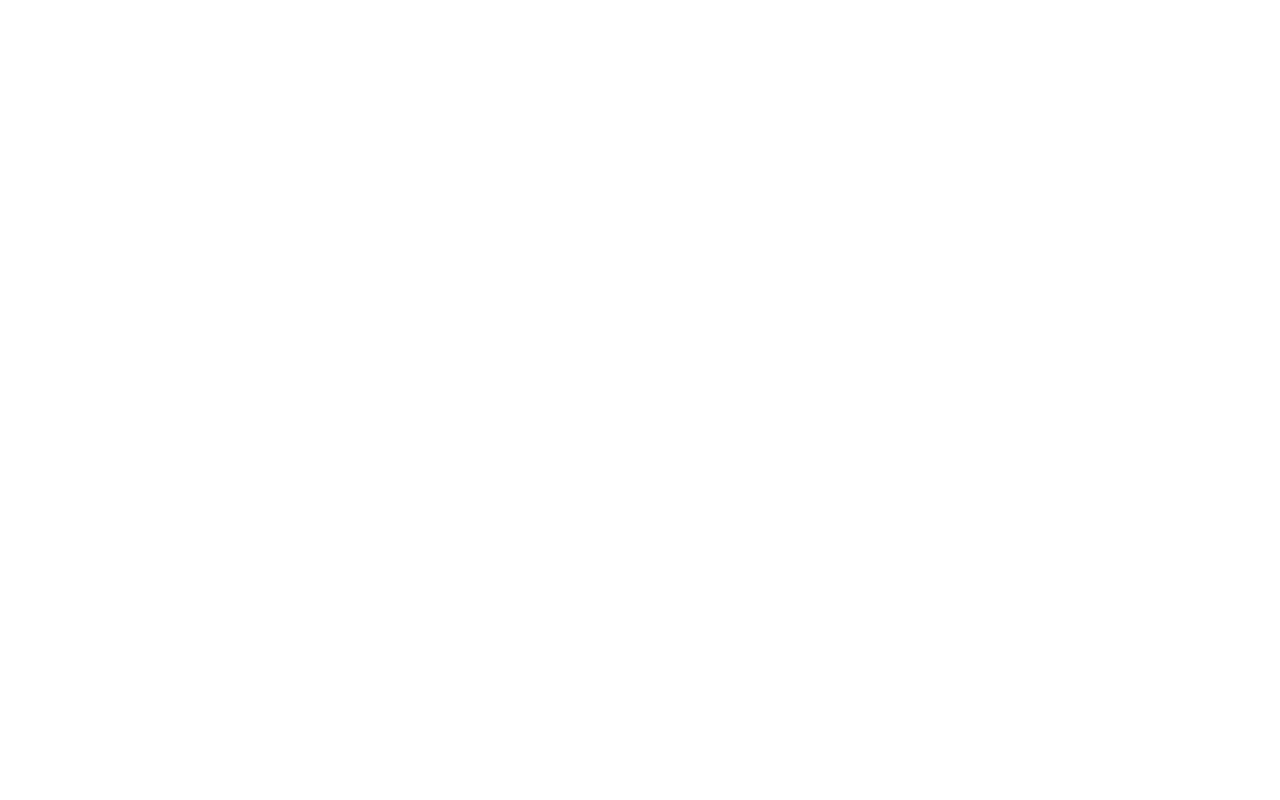
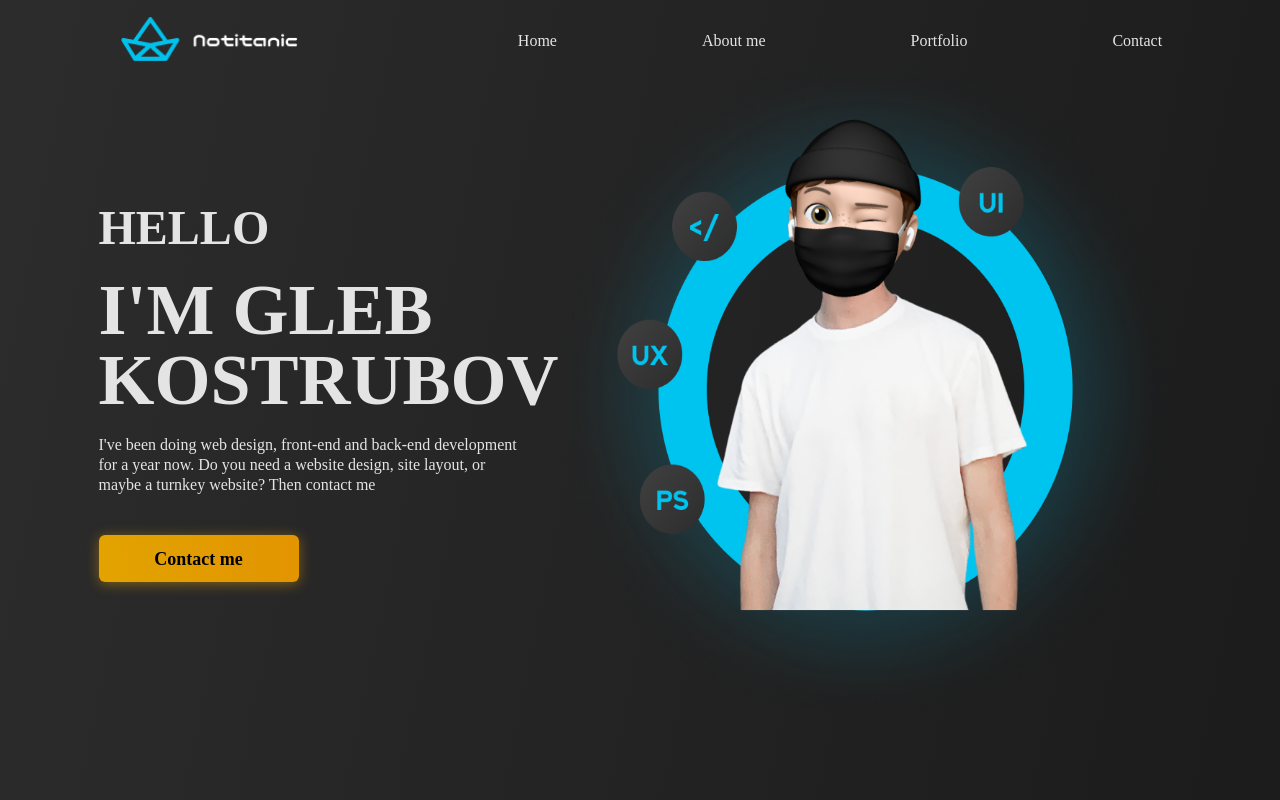
Before and after one commit to ShakhAndijan/notitanic-app-html, a plain HTML site: page index.html in a window 1280 px wide. Drawn offline with Linux system fonts and the light colour scheme.

Commit message:
home section

```diff
--- a/index.html
+++ b/index.html
@@ -4,9 +4,42 @@
     <meta charset="UTF-8">
     <meta http-equiv="X-UA-Compatible" content="IE=edge">
     <meta name="viewport" content="width=device-width, initial-scale=1.0">
-    <title>Document</title>
+    <title>notitanic</title>
+    <link rel="stylesheet" href="./style.css">
 </head>
 <body>
-
+    <section class="main-section">
+        <div class="container">
+            <nav class="nav">
+                <img src="./img/logo-titanic.png" alt="Logo" class="logo"/>
+                <ul class="nav-list">
+                    <li class="nav-item">
+                        Home
+                    </li>
+                    <li class="nav-item">
+                        About me
+                    </li>
+                    <li class="nav-item">
+                        Portfolio
+                    </li>
+                    <li class="nav-item">
+                        Contact
+                    </li>
+                </ul>
+            </nav>
+            <section class="section-home">
+                <div class="hello">
+                    <h1 class="hello-title">HELLO</h1>
+                    <h2 class="hello-title-mr">I'M GLEB KOSTRUBOV</h2>
+                    <p class="hello-text">I've been doing web design, front-end and back-end development for a year now. Do you need a website design, site layout, or maybe a turnkey website? Then contact me</p>
+                    <a href="#" class="hello-button">Contact me</a>
+                </div>
+                <div class="home-img">
+                    <img src="./img/Gleb.png" alt="GLEB" class="gleb">
+                </div>
+            </section>
+        </div>
+    </section>
+    <section class="section-skils"></section>
 </body>
 </html>
--- a/style.css
+++ b/style.css
@@ -0,0 +1,131 @@
+*{
+    margin: 0;
+    padding: 0;
+    box-sizing: border-box;
+}
+
+ul{
+    list-style: none;
+}
+
+img{
+    width: 100%;
+    height: auto;
+}
+
+.container{
+    width: 1140px;
+    margin: 0 auto;
+}
+
+body{
+ font-family: system-ui, -apple-system, BlinkMacSystemFont, 'Segoe UI', Roboto, Oxygen, Ubuntu, Cantarell, 'Open Sans', 'Helvetica Neue', sans-serif;
+}
+
+.main-section{
+    height: 100vh;
+    background: linear-gradient(101.56deg, #2C2C2C 1.56%, #1C1C1C 95.55%);
+}
+
+.nav{
+    padding: 30px 0 0 0;
+    height: 50px;
+    display: flex;
+    align-items: center;
+    justify-content: center;
+    font-family: 'Arodora Pro'
+}
+
+.logo{
+    width: 180px;
+    height: 50px;
+    margin-right: 220px;
+}
+
+.nav-list{
+    display: flex;
+    align-items: center;
+    justify-content: center;
+}
+
+.nav-item{
+    margin-right: 145px;
+    font-style: normal;
+    font-weight: 300;
+    font-size: 16px;
+    line-height: 21px;
+    color: #E4E4E4;
+
+}
+.nav-item:nth-child(4) {
+    margin-right: 0;
+}
+.section-home{
+    display: flex;
+    align-items: center;
+    justify-content: center;
+}
+
+.hello{
+    display: flex;
+    flex-direction: column;
+    align-items: flex-start;
+    justify-content: center;
+    width: 450px;
+    height: 340px;
+    font-family: 'NEXT ART';
+    color: #E4E4E4;
+}
+.hello-img{
+    width: 530px;
+    height: 750px;
+}
+.gleb{
+    width: 633px;
+    height: 678px;
+}
+
+.hello-title{
+    width: 205px;
+    font-style: normal;
+    font-weight: 600;
+    font-size: 48px;
+    line-height: 54px;
+    color: #E4E4E4;
+}
+
+.hello-title-mr{
+    width: 447px;
+    font-style: normal;
+    font-weight: 700;
+    font-size: 72px;
+    line-height: 70px;
+    color: #E4E4E4;
+    margin: 20px 0;
+}
+
+.hello-text{
+    width: 430px;
+    font-family: 'Arodora Pro';
+    font-style: normal;
+    font-weight: 300;
+    font-size: 16px;
+    line-height: 20px;
+}
+
+.hello-button{
+    width: 200px;
+    height: 47px;
+    background: linear-gradient(87.32deg, #E2A300 4.47%, #E29500 95.53%);
+    box-shadow: 0px 2px 13px rgba(226, 158, 0, 0.48);
+    border-radius: 6px;
+    font-style: normal;
+    font-weight: 700;
+    font-size: 18px;
+    line-height: 20px;
+    padding: 14px;
+    text-decoration: none;
+    text-align: center;
+    color: #000000;
+    margin-top: 40px;
+}
```
Also changed, not shown: img/Gleb.png (added), img/logo-titanic.png (added).
